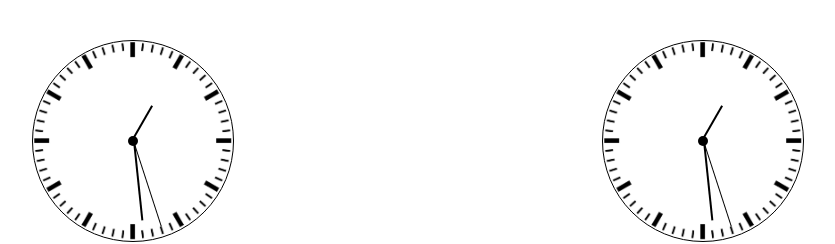
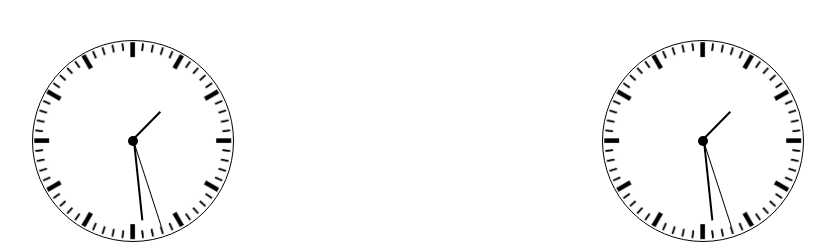
Before and after one commit to PUndef/clock-test-app, a React (Create React App) app: page / in a window 1280 px wide. Shown: the top 244 px of the page, without its empty margins (222-1057 px from the left). Built offline with nearby package versions, Linux system fonts and the light colour scheme.

Commit message:
fix hours pointer position

```diff
--- a/src/features/Clock/Clock.js
+++ b/src/features/Clock/Clock.js
@@ -42,12 +42,17 @@ const getPointersDegree = (currentTime) => {
     const offsetDegree = 180;
     const fullCircleDegree = 360;
     const hoursInCircle = 12;
-    const minutesInCircle = 60;
-    const secondsInCircle = 60;
-    // TODO hours position should depend from current minutes position
-    state.hours = ((fullCircleDegree / hoursInCircle) * currentTime.hours) - offsetDegree;
-    state.minutes = (fullCircleDegree / minutesInCircle) * currentTime.minutes - offsetDegree;
-    state.seconds = (fullCircleDegree / secondsInCircle) * currentTime.seconds - offsetDegree;
+    const minSecInCircle = 60;
+    const degreeOnOneHour = fullCircleDegree / hoursInCircle;
+    const degreesFromMinSecOnCircle = (fullCircleDegree / minSecInCircle);
+    state.minutes = degreesFromMinSecOnCircle * currentTime.minutes - offsetDegree;
+    // The ratio of the angle value in minutes from the whole circle
+    const attitudeMinutesFromCircle = (degreesFromMinSecOnCircle * currentTime.minutes) / fullCircleDegree;
+    // How many degrees from the hour of the current number of minutes
+    const diffMinutesInHour = degreeOnOneHour * attitudeMinutesFromCircle;
+    state.seconds = degreesFromMinSecOnCircle * currentTime.seconds - offsetDegree;
+    // Let's calculate the angle value for the current hour and add a correction for the number of minutes
+    state.hours = ((fullCircleDegree / hoursInCircle) * currentTime.hours) - offsetDegree + diffMinutesInHour;
     return state;
 };
 
@@ -72,6 +77,7 @@ const Clock = ({
 
     const dispatch = useDispatch();
 
+    // Mount component
     useEffect(() => {
         const minUpdateInterval = 500;
         const updateIntervalTime = updateInterval > minUpdateInterval
@@ -82,6 +88,7 @@ const Clock = ({
         }, updateIntervalTime);
         setClockInterval(interval)
         return () => {
+            // Unmount component
             clearInterval(clockInterval);
         };
     }, []);
```
